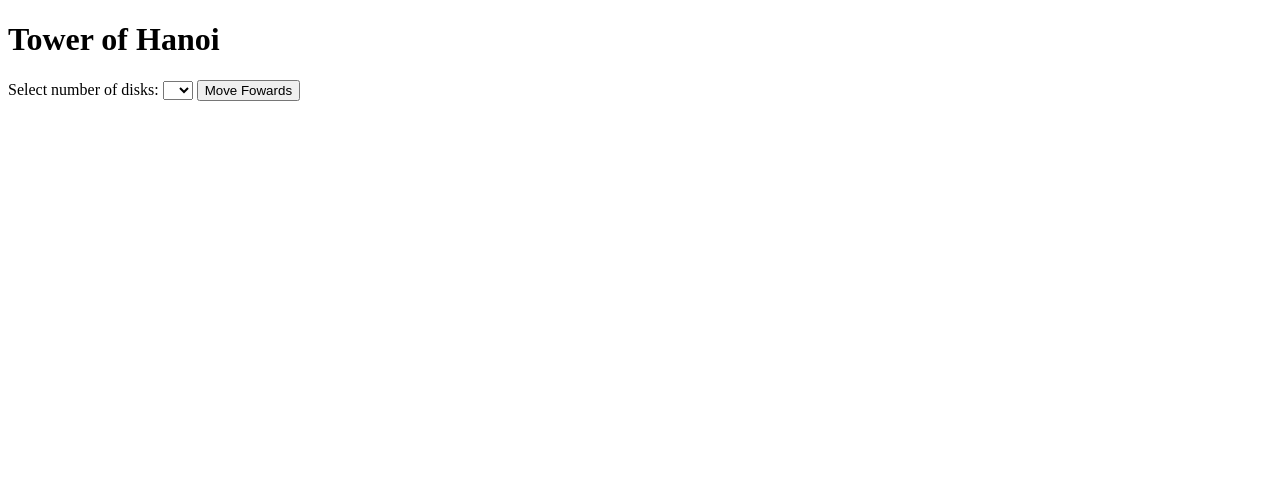
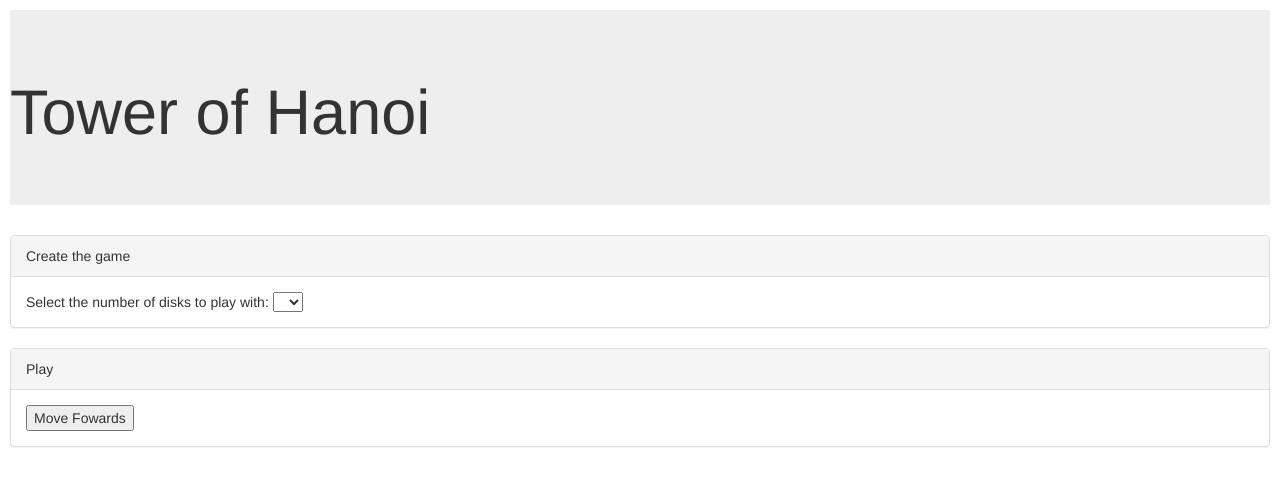
Before and after one commit to swatro/TowerofHanoiSite, a website: page public/index.html in a window 1280 px wide. Drawn offline with nearby package versions, Linux system fonts and the light colour scheme.

Commit message:
Adds bootstrap for styling.

```diff
--- a/public/hanoi.css
+++ b/public/hanoi.css
@@ -1,3 +1,7 @@
 rect {
 	fill : pink;
 }
+
+body {
+	padding: 10px;
+}
--- a/public/index.html
+++ b/public/index.html
@@ -1,4 +1,3 @@
-<!DOCTYPE html>
 <html>
   <head>
     <meta charset="utf-8">
@@ -7,22 +6,33 @@
     <script type = "text/javascript"  src = "https://code.jquery.com/jquery-2.1.4.min.js"></script>
     <script src ="runner.js" ></script>
     <link rel="stylesheet" type="text/css" href="hanoi.css">
+    <link rel="stylesheet" type="text/css" href="https://maxcdn.bootstrapcdn.com/bootstrap/3.3.5/css/bootstrap.min.css">
   </head>
 
   <body>
+    <div class="jumbotron">
       <h1>Tower of Hanoi </h1>
-    <div>
-      <span> Select number of disks: </span>
+    </div>
+    <div class="panel panel-default">
+      <div class="panel-heading"> Create the game </div>
+      <div class="panel-body"> Select the number of disks to play with:
         <select name="selectDisks" onchange="changeDisks(this)">
           <option value="0"></option>
           <option value="2">2</option>
           <option value="3">3</option>
           <option value="4">4</option>
+          <option value="5">5</option>
         </select>
-
-      <button id="forwardButton"> Move Fowards</button>
+      </div>
     </div>
 
+    <div class="panel panel-default">
+      <div class="panel-heading"> Play </div>
+      <div class="panel-body">
+        <button id="forwardButton"> Move Fowards</button>
+        <div class="game"> </div>
+      </div>
+    </div>
     <script>
       runCode();
     </script>
--- a/public/runner.js
+++ b/public/runner.js
@@ -87,7 +87,7 @@ var changeDisks = function(options){
   towerLocations["tower1"] = 50;
   towerLocations["tower2"] = towerLocations["tower1"] + (towerWidth +distanceBetweenTowers) ;
   towerLocations["tower3"] = towerLocations["tower2"] + (towerWidth +distanceBetweenTowers);
-  $("body").append('<svg width="10000" height="10000">'
+  $(".game").append('<svg width="1000" height="' + towerHeight + ' ">'
     + '<rect x='+ towerxLocations[0] + '  y=10 width="' + towerWidth + '" height="' + towerHeight + '"/>'
     + '<rect x='+ towerxLocations[1] + ' y=10 width="' + towerWidth + '" height="' + towerHeight + '"/>'
     + '<rect x='+ towerxLocations[2] + ' y=10 width="' + towerWidth + '" height="' + towerHeight + '"/>'
```
Lines whose indentation alone changed are shown as unchanged.
